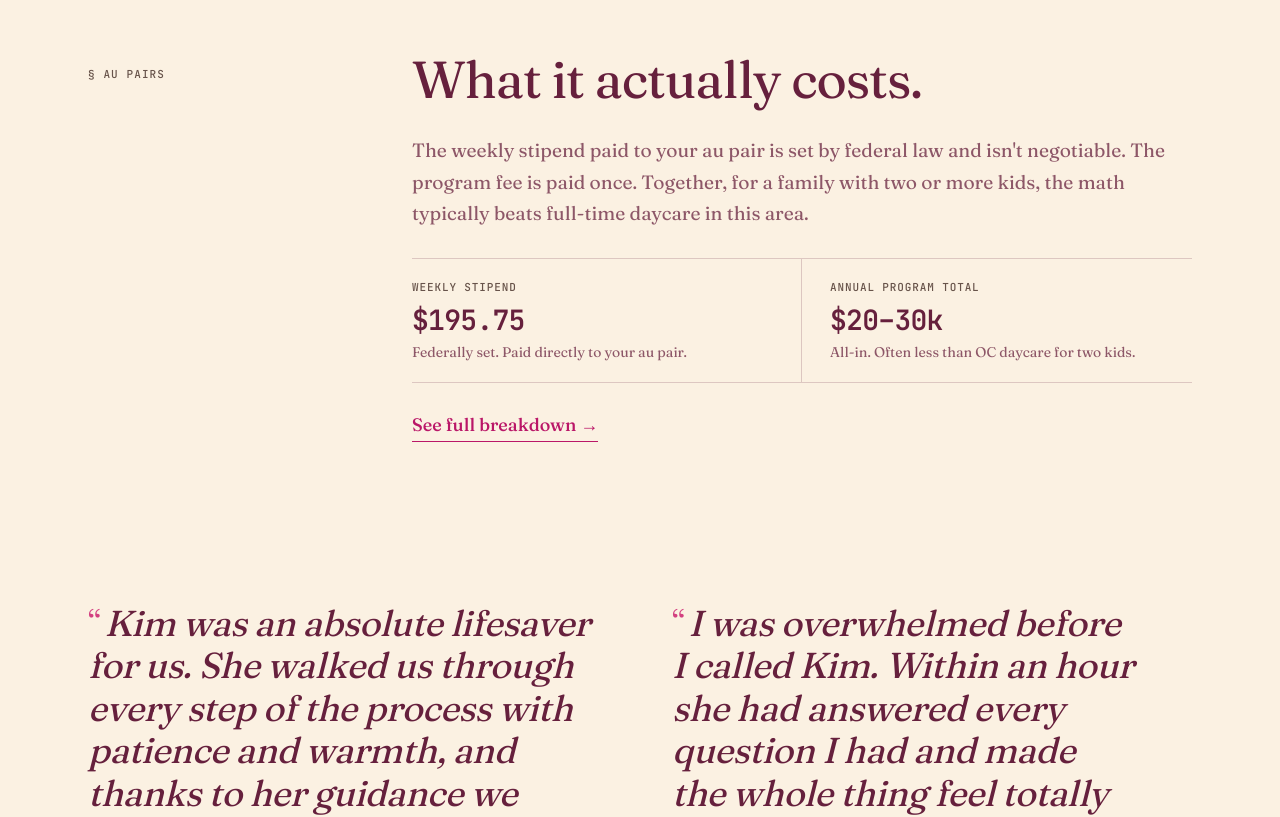
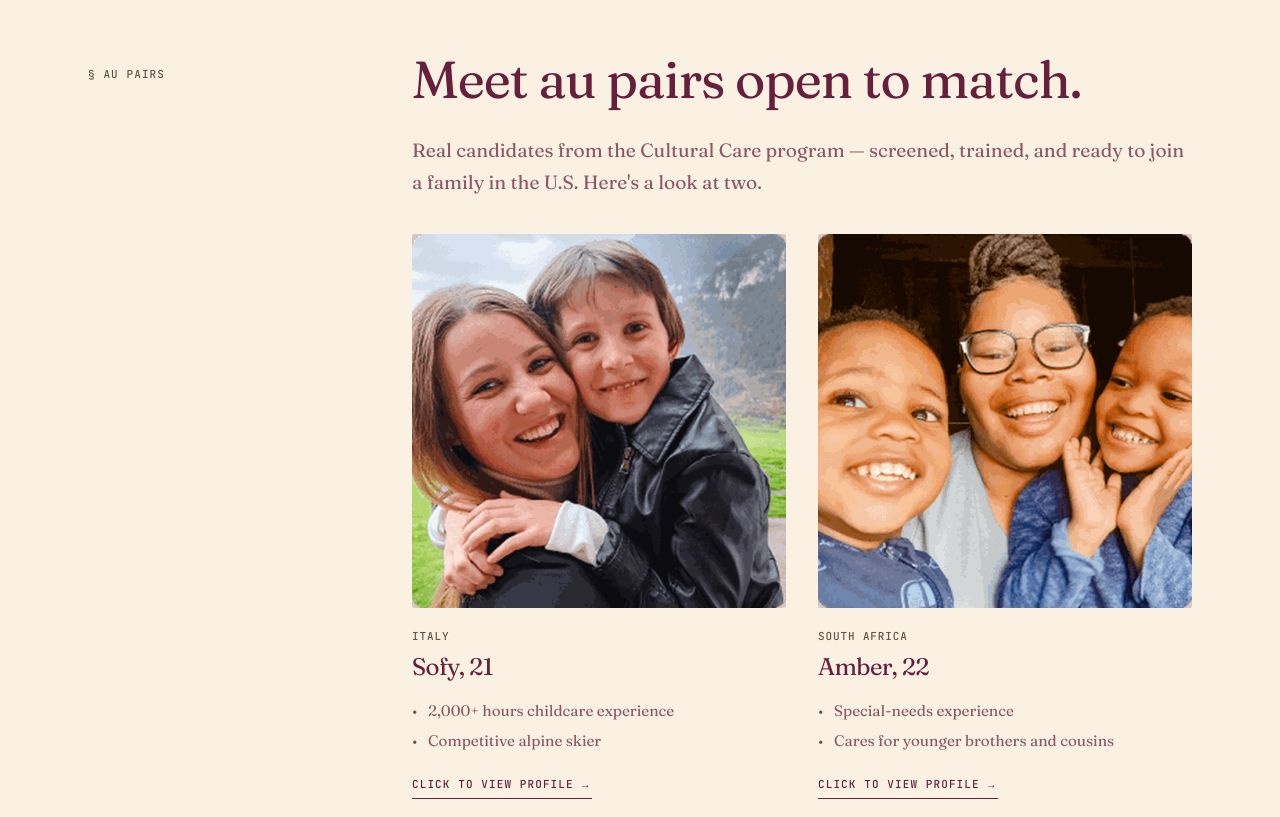
Before and after one commit to hansulteliahs-oss/Lead-gen-sales-optimization, a Next.js app in the folder Website/: page / in a window 1280 px wide. Shown: the part 1360-2177 px from the top of the page. Built offline with nearby package versions, Linux system fonts and the light colour scheme; no server answers.

Commit message:
content: replace home cost breakdown with Sofy & Amber profile cards
Co-Authored-By: Claude Opus 4.7 (1M context) <noreply@anthropic.com>

```diff
--- a/Website/app/page.tsx
+++ b/Website/app/page.tsx
@@ -14,6 +14,29 @@ const KIM = {
   bio_teaser:
     "As an experienced Local Childcare Consultant, I've spent years guiding families through the process of welcoming an au pair into their home. From your first question to your au pair's arrival, I'm here every step of the way — making a complex process feel personal and simple.",
 }
+
+const AU_PAIR_PREVIEW = [
+  {
+    name: 'Sofy',
+    age: 21,
+    country: 'Italy',
+    photo: '/au-pairs/sofy.png',
+    highlights: [
+      '2,000+ hours childcare experience',
+      'Competitive alpine skier',
+    ],
+  },
+  {
+    name: 'Amber',
+    age: 22,
+    country: 'South Africa',
+    photo: '/au-pairs/amber.png',
+    highlights: [
+      'Special-needs experience',
+      'Cares for younger brothers and cousins',
+    ],
+  },
+]
 
 const TESTIMONIALS = [
   {
@@ -220,7 +243,7 @@ export default function LandingPage() {
         <div className="border-t border-brand-ink-rule" />
       </div>
 
-      {/* AU PAIRS — cost-forward editorial block */}
+      {/* AU PAIRS — profile preview block */}
       <FadeInSection>
         <section data-testid="au-pairs-teaser" className="py-14 md:py-16">
           <div className="max-w-6xl mx-auto px-6">
@@ -228,42 +251,60 @@ export default function LandingPage() {
               <div className="font-mono text-[11px] uppercase tracking-[0.1em] text-brand-bark pt-3.5">§ Au Pairs</div>
               <div>
                 <h2 className="opsz-title font-normal text-[clamp(2rem,4.5vw,3.25rem)] leading-[1.05] tracking-[-0.02em] text-brand-ink mb-7 text-balance">
-                  What it actually costs.
+                  Meet au pairs open to match.
                 </h2>
                 <p className="opsz-body text-[1.2rem] leading-[1.65] text-brand-ink-soft max-w-[64ch]">
-                  The weekly stipend paid to your au pair is set by federal law and isn&apos;t negotiable. The program fee is paid once. Together, for a family with two or more kids, the math typically beats full-time daycare in this area.
+                  Real candidates from the Cultural Care program — screened, trained, and ready to join a family in the U.S. Here&apos;s a look at two.
                 </p>
 
-                <div className="mt-7 grid grid-cols-1 md:grid-cols-2 border-t border-b border-brand-ink-rule">
-                  <div className="py-5 pr-6 md:pr-7 md:border-r border-b md:border-b-0 border-brand-ink-rule">
-                    <div className="font-mono text-[11px] uppercase tracking-[0.08em] text-brand-bark">
-                      Weekly stipend
-                    </div>
-                    <div className="font-mono font-semibold text-2xl md:text-[1.75rem] text-brand-ink mt-2 tracking-tight">
-                      $195.75
-                    </div>
-                    <div className="opsz-small text-sm text-brand-ink-soft mt-1.5">
-                      Federally set. Paid directly to your au pair.
-                    </div>
-                  </div>
-                  <div className="py-5 md:pl-7">
-                    <div className="font-mono text-[11px] uppercase tracking-[0.08em] text-brand-bark">
-                      Annual program total
-                    </div>
-                    <div className="font-mono font-semibold text-2xl md:text-[1.75rem] text-brand-ink mt-2 tracking-tight">
-                      $20–30k
-                    </div>
-                    <div className="opsz-small text-sm text-brand-ink-soft mt-1.5">
-                      All-in. Often less than OC daycare for two kids.
-                    </div>
-                  </div>
-                </div>
+                <ul className="mt-9 grid grid-cols-1 sm:grid-cols-2 gap-x-8 gap-y-12">
+                  {AU_PAIR_PREVIEW.map((p) => (
+                    <li key={p.name} className="flex flex-col">
+                      <div className="relative aspect-square w-full overflow-hidden rounded-sm bg-brand-ink-rule">
+                        <Image
+                          src={p.photo}
+                          alt={`${p.name}, age ${p.age}, from ${p.country}`}
+                          fill
+                          sizes="(min-width: 768px) 240px, (min-width: 640px) 45vw, 100vw"
+                          className="object-cover"
+                        />
+                      </div>
+                      <div className="mt-5">
+                        <div className="font-mono text-[11px] uppercase tracking-[0.08em] text-brand-bark">
+                          {p.country}
+                        </div>
+                        <div className="opsz-title font-normal text-2xl text-brand-ink mt-1.5 tracking-tight">
+                          {p.name}, {p.age}
+                        </div>
+                        <ul className="mt-4 space-y-1.5">
+                          {p.highlights.map((h) => (
+                            <li
+                              key={h}
+                              className="opsz-body text-[0.95rem] leading-[1.55] text-brand-ink-soft pl-4 relative before:content-['•'] before:absolute before:left-0 before:text-brand-bark"
+                            >
+                              {h}
+                            </li>
+                          ))}
+                        </ul>
+                        <a
+                          href={APPLY_URL}
+                          target="_blank"
+                          rel="noopener noreferrer"
+                          className="inline-flex items-center gap-1.5 mt-6 font-mono text-[11px] uppercase tracking-[0.1em] text-brand-ink border-b border-brand-ink pb-1 hover:text-brand-spot-deep hover:border-brand-spot-deep transition-colors duration-200 ease-out-quart"
+                        >
+                          Click to view profile
+                          <span aria-hidden="true">→</span>
+                        </a>
+                      </div>
+                    </li>
+                  ))}
+                </ul>
 
                 <a
                   href="/au-pairs"
-                  className="inline-block mt-7 font-medium text-brand-spot-deep border-b border-brand-spot-deep pb-0.5 hover:text-brand-ink hover:border-brand-ink transition-colors duration-200 ease-out-quart"
+                  className="inline-block mt-10 font-medium text-brand-spot-deep border-b border-brand-spot-deep pb-0.5 hover:text-brand-ink hover:border-brand-ink transition-colors duration-200 ease-out-quart"
                 >
-                  See full breakdown →
+                  See all au pairs →
                 </a>
               </div>
             </div>
```
